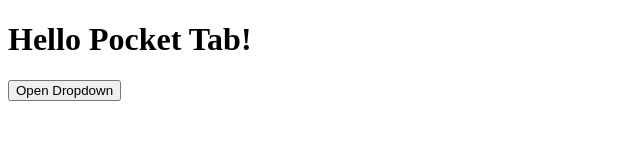
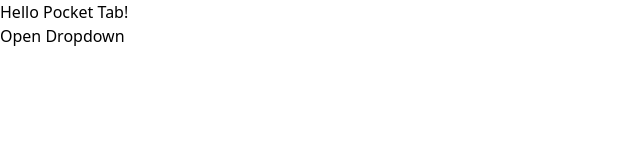
Before and after one commit to hos4m/pocket-tab, a website with bundled scripts: page index.html in a window 1280 px wide. Shown: the whole page, without its empty margins (0-640 px from the left). Built offline with nearby package versions, Linux system fonts and the light colour scheme.

Commit message:
add tailwindcss and an entrypoint CSS file

```diff
--- a/index.html
+++ b/index.html
@@ -1,10 +1,14 @@
 <!DOCTYPE html>
+
 <html lang="en">
   <head>
     <meta charset="UTF-8" />
     <meta name="viewport" content="width=device-width, initial-scale=1.0" />
     <title>Pocket Tab</title>
+    <link href="https://unpkg.com/tailwindcss@^1.0/dist/tailwind.min.css" rel="stylesheet" />
+    <link rel="stylesheet" href="./index.css" />
   </head>
+
   <body>
     <h1>Hello Pocket Tab!</h1>
 
```
Also changed, not shown: index.css (added).
